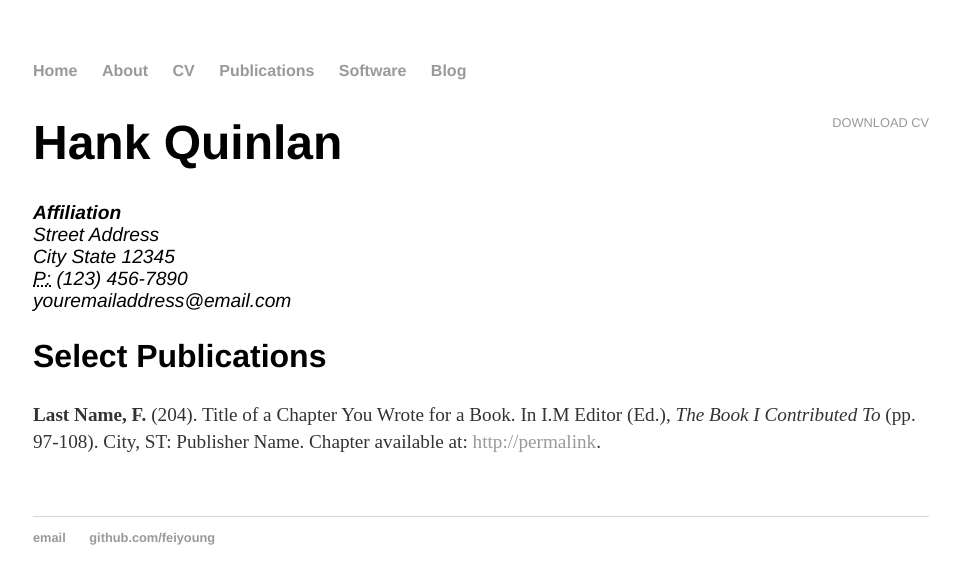
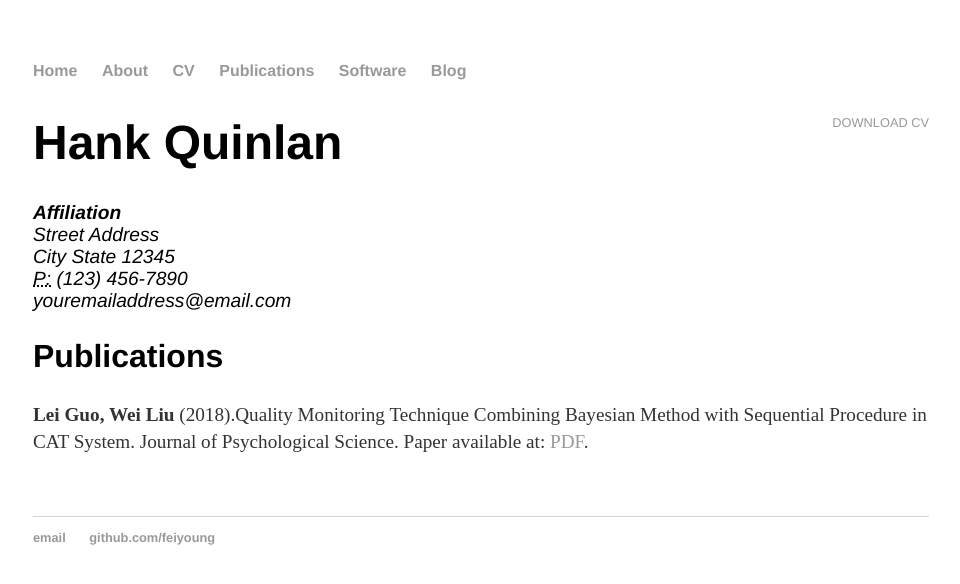
Before and after one commit to feiyoung/feiyoung.github.io, a Jekyll site: the page built from cv/index2.html, in a window 1280 px wide. Shown: the top 584 px of the page, without its empty margins (159-1119 px from the left). Built offline with Jekyll 4.4.1, drawn with Linux system fonts in a browser that asks for light colours.

Commit message:
'update'

```diff
--- a/cv/index.html
+++ b/cv/index.html
@@ -10,10 +10,8 @@ title: CV of Your Name
 Southwestern University of Finance and Economics.</strong><br>
 					Liulin Campus (Main Campus): 555, Liutai Avenue, Wenjiang District.<br>
 					 Chengdu, Sichuan, P. R. China, 611130.<br>
-					Phone: (123) 456-7890<br>
 					Mailbox: weiliu@smail.swufe.edu.cn
 					</address>
+                              <img src="xicailake.jpg">
 
-					<h2>Publications</h2>
-<p><strong>Lei Guo, Wei Liu </strong> (2018).Quality Monitoring Technique Combining Bayesian Method with Sequential Procedure in CAT System. Journal of Psychological Science. Paper available at: <a href="http://www.psysci.org/EN/article/downloadArticleFile.do?attachType=PDF&id=10065">PDF</a>.
-	</div>
+		</div>
--- a/cv/index2.html
+++ b/cv/index2.html
@@ -14,9 +14,8 @@ title: CV of Your Name
 					<span class="obfuscate">youremailaddress@email.com</span>
 					</address>
 
-					<h2>Select Publications</h2>
-
-					<p><strong>Last Name, F.</strong> (204). Title of a Chapter You Wrote for a Book. In I.M Editor (Ed.), <em>The Book I Contributed To</em> (pp. 97-108). City, ST: Publisher Name. Chapter available at: <a href="#">http://permalink</a>.
+					<h2>Publications</h2>
+<p><strong>Lei Guo, Wei Liu </strong> (2018).Quality Monitoring Technique Combining Bayesian Method with Sequential Procedure in CAT System. Journal of Psychological Science. Paper available at: <a href="http://www.psysci.org/EN/article/downloadArticleFile.do?attachType=PDF&id=10065">PDF</a>.
 
 
 	</div>
```
